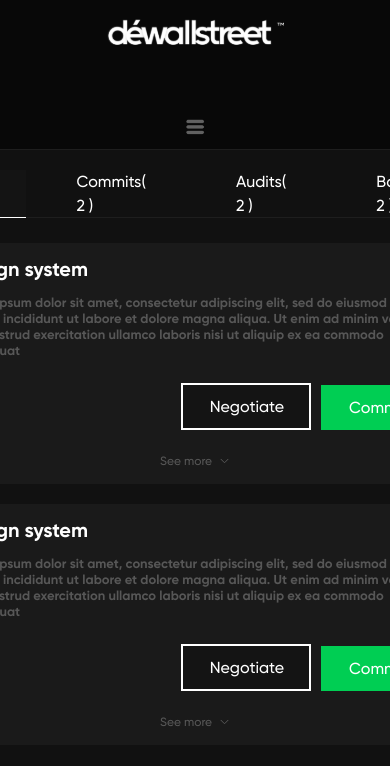
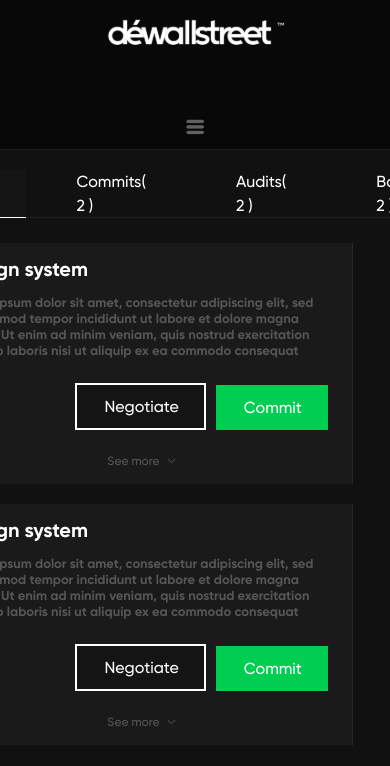
Before and after one commit to chieftain-defutura/Dewallstreet-Timesheet, a React (Vite) app: page /Taskpage/log in a window 390 px wide. Shown: the top 766 px of the page. Built offline with nearby package versions, Linux system fonts and the light colour scheme.

Commit message:
chore:pull orgin main

```diff
--- a/src/components/Taskboard/Log/Logs.css
+++ b/src/components/Taskboard/Log/Logs.css
@@ -268,8 +268,11 @@
 @media (max-width: 746px) {
   .logs_mapping {
     padding: 0;
-  }
-  .logs_mapping {
     border-right: none;
   }
 }
+@media (max-width: 643px) {
+  .task_system {
+    width: 80%;
+  }
+}
```
